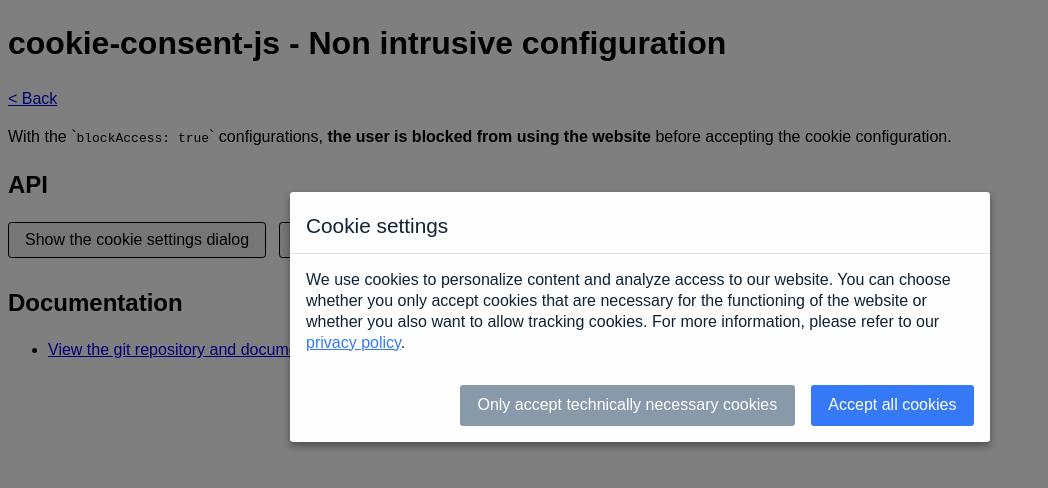
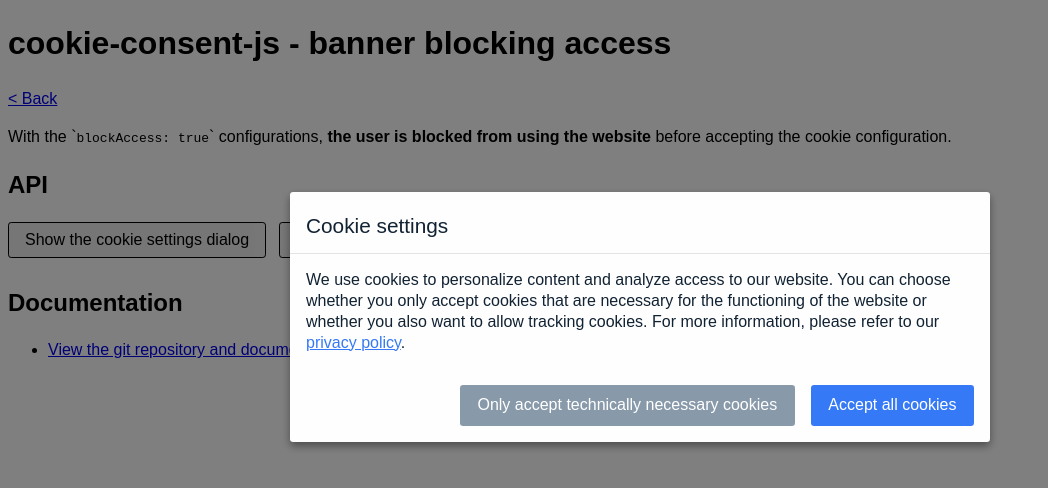
Before and after one commit to shaack/cookie-consent-js, a website: page examples/cookie-consent-block-example.html in a window 1280 px wide. Shown: the whole page, without its empty margins (0-1048 px from the left). Drawn offline with Linux system fonts and the light colour scheme.

Commit message:
changed headline

```diff
--- a/examples/cookie-consent-block-example.html
+++ b/examples/cookie-consent-block-example.html
@@ -24,7 +24,7 @@
     </style>
 </head>
 <body>
-<h1>cookie-consent-js - Non intrusive configuration</h1>
+<h1>cookie-consent-js - banner blocking access</h1>
 <a href="../index.html">&lt; Back</a>
 <p>With the `<code>blockAccess: true</code>` configurations, <b>the user is blocked from using the website</b> before accepting the cookie
     configuration.</p>
```
